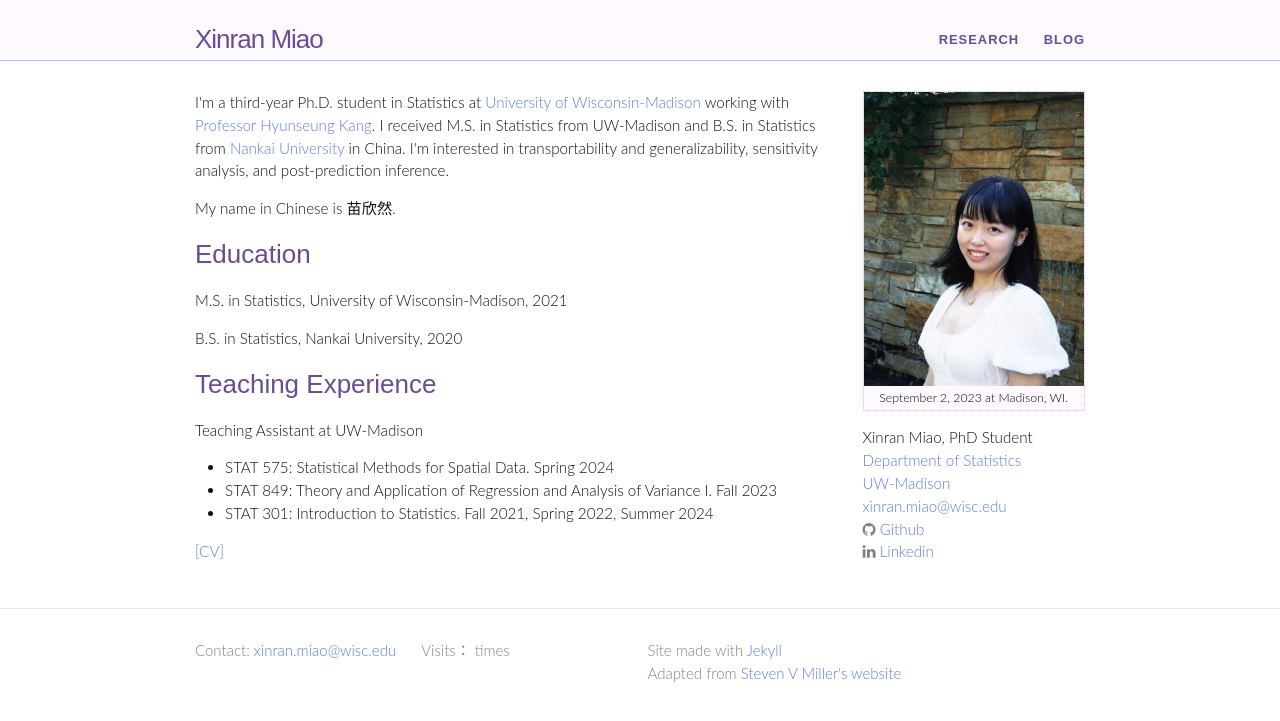
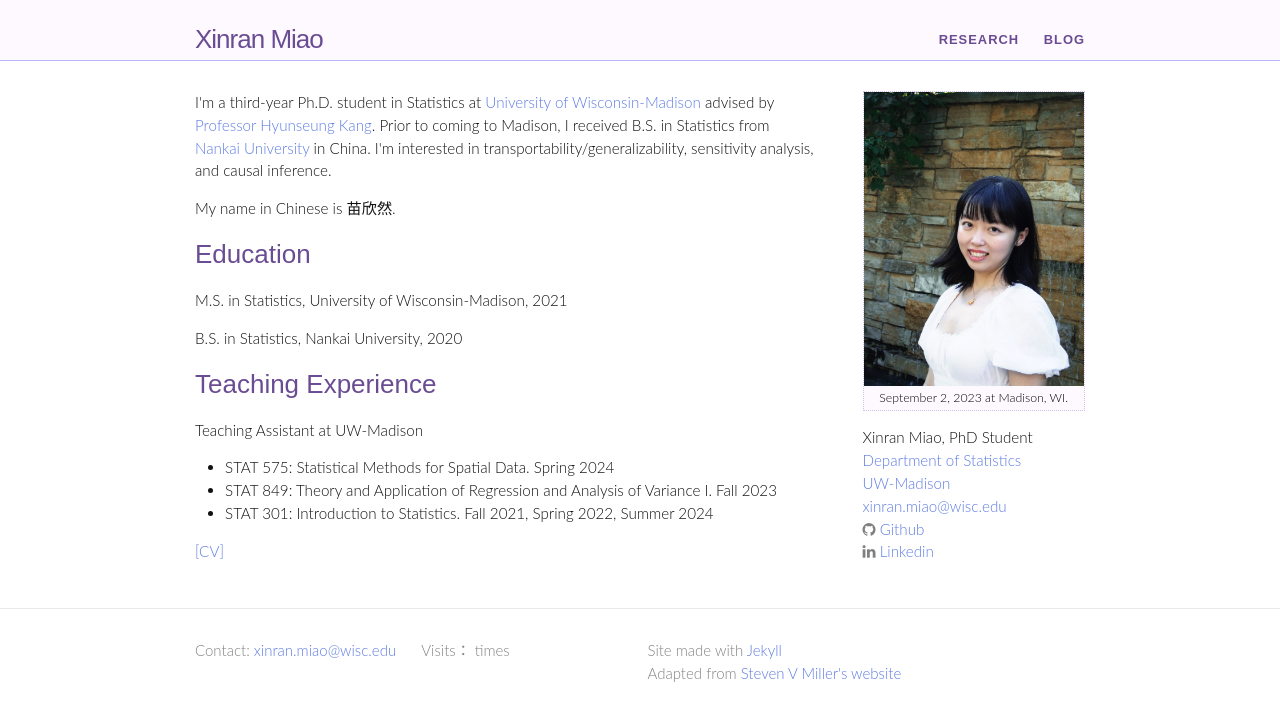
Before and after one commit to XinranMiao/XinranMiao.github.io, a Jekyll site: the page built from index.html, in a window 1280 px wide. Shown: the top 721 px of the page. Built offline with Jekyll 4.4.1, drawn with Linux system fonts in a browser that asks for light colours; nearby versions of some CDN libraries; some web fonts are replaced; comment, search, counter and statistics services are not loaded.

Commit message:
correct typo

```diff
--- a/index.html
+++ b/index.html
@@ -33,11 +33,11 @@ layout: default
  <body>
     <div class="row">
         <div class="column left">
-	             <p>I'm a third-year Ph.D. student in Statistics at <a href="https://www.wisc.edu">University of Wisconsin-Madison</a> working with
+	             <p>I'm a third-year Ph.D. student in Statistics at <a href="https://www.wisc.edu">University of Wisconsin-Madison</a> advised by
                  <a href="https://pages.cs.wisc.edu/~hyunseung/">Professor Hyunseung Kang</a>.
-                 I received M.S. in Statistics from UW-Madison and B.S. in Statistics from <a href="https://en.nankai.edu.cn">Nankai University</a> in China.
+                 Prior to coming to Madison, I received B.S. in Statistics from <a href="https://en.nankai.edu.cn">Nankai University</a> in China.
 
-                 I'm interested in transportability and generalizability, sensitivity analysis, and post-prediction inference.
+                 I'm interested in transportability/generalizability, sensitivity analysis, and causal inference.
                 </p>
 
                 <p> My name in Chinese is 苗欣然.
--- a/research.html
+++ b/research.html
@@ -38,7 +38,7 @@ layout: default
 	<ol reversed>
 		<li>
 			<b><a href="/docs/talks/20240515_transATE_acic_slides.pdf">Transfer Learning Between U.S. Presidential Elections</a></b> [<a href="/docs/talks/20240515_transATE_acic_slides.pdf">slides</a>] [<a href="/docs/talks/20240515_transATE_acic_poster.png">poster</a>]<br>
-			May 15, 2024. <i>American Causal Inference Conference (ACIC) </i>, Seattle, Washingtong
+			May 15, 2024. <i>American Causal Inference Conference (ACIC) </i>, Seattle, Washington
 		</li>
 		<li><b><a href="/docs/talks/20240429_transATE_student_seminar.pdf">Transfer Learning for U.S. Elections.</a></b><br>
             April 29, 2024. <i>UW-Madison Statistics Graduate Association Seminar</i>, Madison, WI
```
